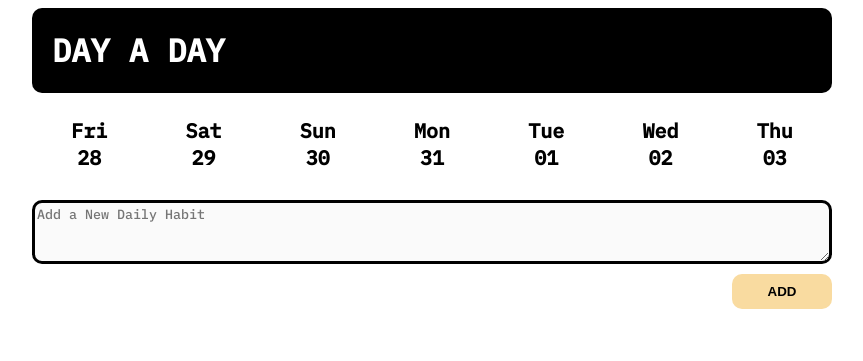
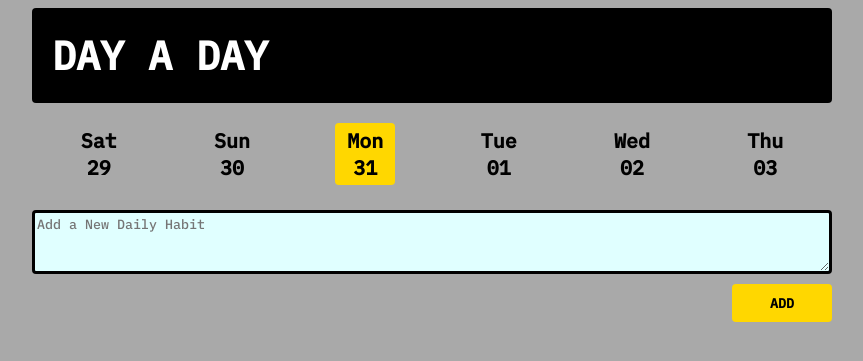
Before and after one commit to sherecks/Crypto, a Flask app: page /add in a window 1280 px wide. Shown: the top 361 px of the page, without its empty margins (208-1071 px from the left). Run offline with Flask 2, Linux system fonts and the light colour scheme; some libraries are stand-ins or nearby versions.

Commit message:
Versão 0.4

```diff
--- a/app.py
+++ b/app.py
@@ -1,12 +1,16 @@
 import datetime
 from select import select
-from flask import Flask, render_template, request
+from collections import defaultdict
+from flask import Flask, render_template, request, url_for, redirect
 from dotenv import load_dotenv
 
 load_dotenv()
 
 def create_app():
     app=Flask(__name__)
+    completions = defaultdict(list)
+
+
 
     @app.context_processor
     def add_calc_date_range():
@@ -25,7 +29,7 @@ def create_app():
         else:
             selected_date = datetime.date.today()
 
-        return render_template("day.html", habits=habits, title="Day a Day", selected_date=selected_date)
+        return render_template("day.html", habits=habits, title="Day a Day", selected_date=selected_date, completions=completions[selected_date])
 
 
     @app.route("/add", methods=["GET", "POST"])
@@ -34,4 +38,14 @@ def create_app():
             habits.append(request.form.get("habit"))
         return render_template("add_day.html", title="Day a day - Add", selected_date=datetime.date.today())
 
+    @app.route("/complete", methods=["POST"])
+    def complete():
+        date_string = request.form.get("date")
+        habit = request.form.get("habitname")
+        date = datetime.date.fromisoformat(date_string)
+        completions[date].append(habit)
+
+        return redirect(url_for("day", date=date_string))
+
+
     return app
--- a/static/css/Style.css
+++ b/static/css/Style.css
@@ -2,11 +2,13 @@
 *::after,
 *::before {
   box-sizing: inherit;
+  font-family: "IBM Plex Mono", monospace;
 }
 
 body {
   box-sizing: border-box;
   font-family: "IBM Plex Mono", monospace;
+  background-color: #A9A9A9;
 }
 
 .link-h {
@@ -14,16 +16,17 @@ body {
   color: white;
   margin: 20px;
   transition: all 1s;
+  font-size: 40px;
 }
 
 .link-h:hover {
-  color: #f9dba0;
+  color: #FFD700;
 }
 
 header, main {
   max-width: 800px;
   margin: 0 auto;
-  border-radius: 10px;
+  border-radius: 4px;
 }
 
 header {
@@ -45,16 +48,16 @@ header {
   resize: vertical;
   max-width: 800px;
   border: 3px solid black;
-  border-radius: 10px;
-  background-color: #fafafa;
+  border-radius: 4px;
+  background-color: #E0FFFF;
 }
 
 .form-button {
   font-weight: bold;
-  background-color: #f9dba0;
+  background-color: #FFD700;
   cursor: pointer;
   border: none;
-  border-radius: 10px;
+  border-radius: 4px;
   padding: 10px;
   align-self: flex-end;
   margin-top: 10px;
@@ -77,11 +80,77 @@ header {
 }
 
 .date-link--current {
-  background: #f9dba0;
+  background: #FFD700;
+  border-radius: 4px;
+}
+
+.date-link:not(.date-link--current):hover {
+  background: #DCDCDC;
+  transition: all 0.5s;
+  border-radius: 4px;
 }
 
 .date {
   display: flex;
   flex-direction: column;
   align-items: center;
+}
+
+.date-link:first-of-type,
+.date-link:first-of-type,
+.date-link:nth-of-type(2),
+.date-link:nth-last-of-type(2) {
+  display: none;
+}
+
+@media screen and (min-width: 25rem) {
+  .date-link:nth-of-type(2),
+.date-link:nth-last-of-type(2) {
+    display: block;
+  }
+}
+@media screen and (min-width: 35rem) {
+  .date-link:nth-of-type,
+.date-link:nth-last-of-type {
+    display: block;
+  }
+}
+.habit {
+  display: flex;
+  flex-direction: row;
+  align-items: center;
+  justify-content: space-between;
+  font-weight: bold;
+  background-color: #FFD700;
+  font-size: 25px;
+  padding: 20px;
+  margin-top: 20px;
+  border: 2px solid black;
+  border-radius: 6px;
+}
+
+.habit-icon {
+  width: 20px;
+  height: 20px;
+}
+
+.habit-name {
+  margin: 0;
+}
+
+.habit-form {
+  width: 100%;
+}
+
+.habit-button {
+  display: block;
+  width: 100%;
+  padding: 10px;
+  font-size: 25px;
+  color: black;
+  background-color: #FFD700;
+  border: none;
+  border-radius: 4px;
+  text-align: left;
+  cursor: pointer;
 }/*# sourceMappingURL=Style.css.map */
--- a/static/css/Style.scss
+++ b/static/css/Style.scss
@@ -2,11 +2,13 @@
 *::after,
 *::before{
 box-sizing: inherit;
+font-family: 'IBM Plex Mono', monospace;
 }
 
 body{
 box-sizing: border-box;
 font-family: 'IBM Plex Mono', monospace;
+background-color: #A9A9A9;
 }
 
 .link-h {
@@ -14,16 +16,17 @@ text-decoration: none;
 color: white;
 margin: 20px;
 transition: all 1s;
+font-size: 40px;
 }
 
 .link-h:hover{
-color: #f9dba0;
+color: #FFD700;
 }
 
 header, main{
 max-width: 800px;
 margin: 0 auto;
-border-radius: 10px;
+border-radius: 4px;
 }
 
 header{
@@ -45,16 +48,16 @@ font-family: inherit;
 resize: vertical;
 max-width: 800px;
 border: 3px solid black;
-border-radius: 10px;
-background-color: #fafafa;
+border-radius: 4px;
+background-color: #E0FFFF;
 }
 
 .form-button{
 font-weight: bold;
-background-color: #f9dba0;
+background-color: #FFD700;
 cursor: pointer;
 border: none;
-border-radius: 10px;
+border-radius: 4px;
 padding: 10px;
 align-self: flex-end;
 margin-top: 10px;
@@ -78,11 +81,84 @@ padding: 0.25rem 0.75rem;
 }
 
 .date-link--current{
-    background: #f9dba0;
+background: #FFD700;
+border-radius: 4px;
 }
 
+.date-link:not(.date-link--current):hover{
+background: #DCDCDC;
+transition: all 0.5s;
+border-radius: 4px;
+}
+
+
+
 .date{
+display: flex;
+flex-direction: column;
+align-items: center;
+}
+
+
+.date-link:first-of-type,
+.date-link:first-of-type,
+.date-link:nth-of-type(2),
+.date-link:nth-last-of-type(2){
+display: none;
+}
+
+@media screen and (min-width:25rem) {
+.date-link:nth-of-type(2),
+.date-link:nth-last-of-type(2){
+display: block;
+}
+
+}
+
+@media screen and (min-width:35rem) {
+.date-link:nth-of-type,
+.date-link:nth-last-of-type{
+display: block;
+}
+
+}
+
+.habit{
     display: flex;
-    flex-direction: column;
+    flex-direction: row;
     align-items: center;
+    justify-content: space-between;
+    font-weight: bold;
+    background-color: #FFD700;
+    font-size: 25px;
+    padding: 20px;
+    margin-top: 20px;
+    border: 2px solid black;
+    border-radius: 6px;
 }
+
+.habit-icon{
+    width: 20px;
+    height: 20px;
+}
+
+.habit-name{
+    margin: 0;
+}
+
+.habit-form{
+    width: 100%;
+}
+
+.habit-button{
+    display: block;
+    width: 100%;
+    padding: 10px;
+    font-size: 25px;
+    color: black;
+    background-color: #FFD700;
+    border: none;
+    border-radius: 4px;
+    text-align: left;
+    cursor: pointer;
+}
--- a/templates/base.html
+++ b/templates/base.html
@@ -6,6 +6,7 @@
     <meta http-equiv="X-UA-Compatible" content="IE=edge">
     <meta name="viewport" content="width=device-width, initial-scale=1.0">
     <title>{{ title }}</title>
+    <script src="https://kit.fontawesome.com/0db4c44db2.js" crossorigin="anonymous"></script>
     <link rel="preconnect" href="https://fonts.googleapis.com">
     <link rel="preconnect" href="https://fonts.gstatic.com" crossorigin>
     <link href="https://fonts.googleapis.com/css2?family=IBM+Plex+Mono:wght@500&display=swap" rel="stylesheet">
@@ -20,14 +21,14 @@
     <header>
         <h1 class="logo-h"><a href="{{ url_for('day') }}" class="link-h">DAY A DAY</a></h1>
         {% if "add" not in request.endpoint %}
-            <a href="{{ url_for('add_day') }}" class="link-h">Add</a>
+            <a href="{{ url_for('add_day') }}" class="link-h">+</a>
         {% endif %}
     </header>
 
     <main>
         <section class="dates">
             {% for date in date_range(selected_date) %}
-            <a class="date-link {{ 'dates__link--current' if loop.index0 == 3 else ''}}" href="{{ url_for('day', date=date)}}"">
+            <a class="date-link {{ 'date-link--current' if loop.index0 == 3 else ''}}" href="{{ url_for('day', date=date)}}"">
                 <time class="date" datetime="{{ date }}">
                     <span>{{date.strftime("%a")}}</span>
                     <span>{{date.strftime("%d")}}</span>
```
Also changed, not shown: templates/day.html (+18 -2 lines), 1 other file.
